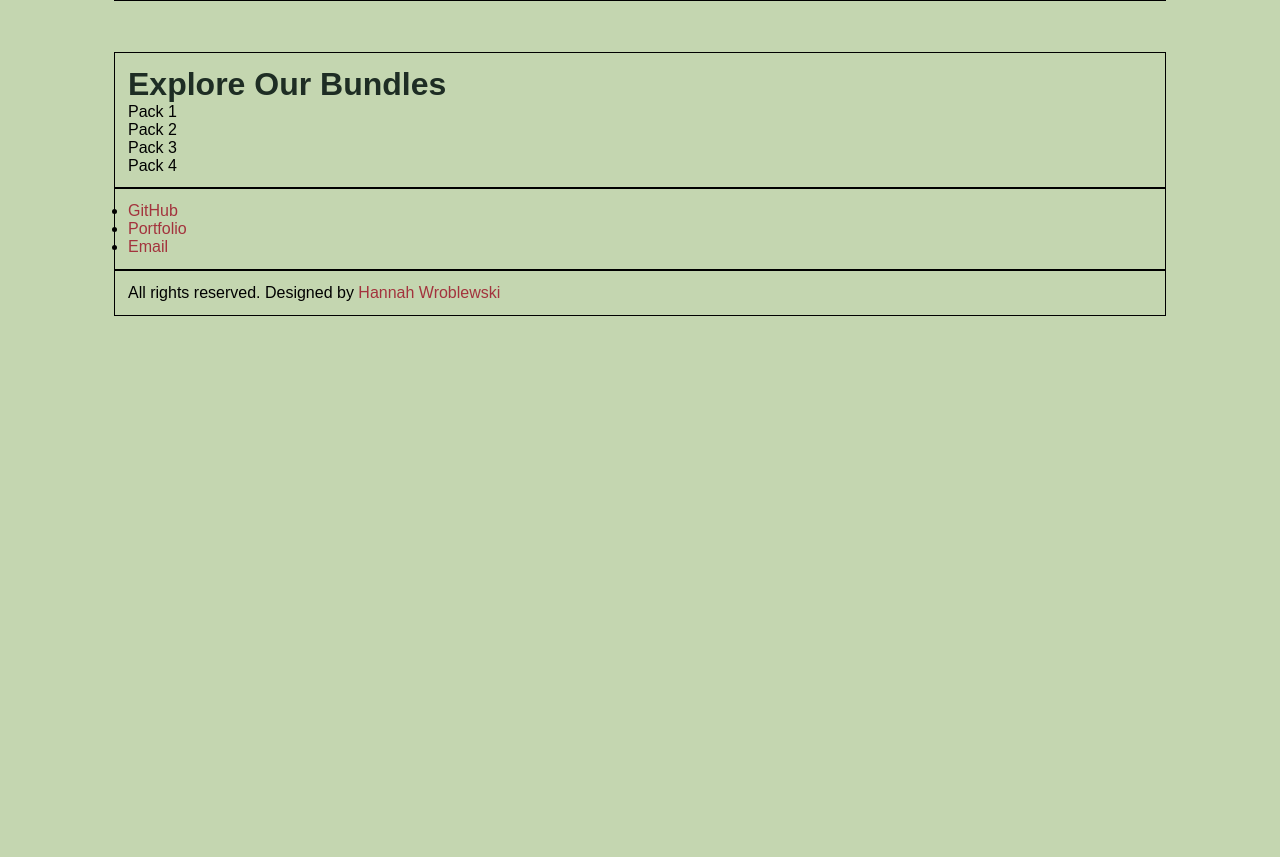
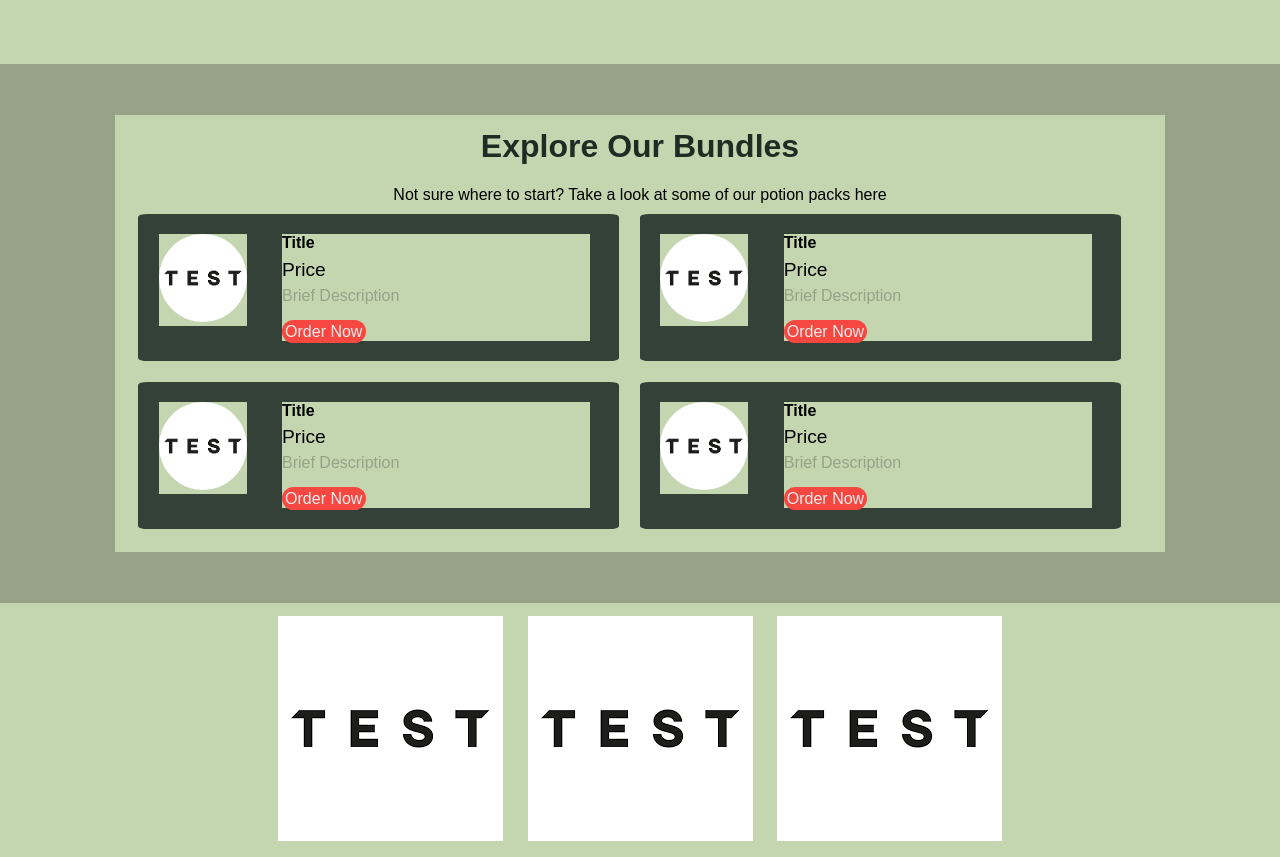
Before and after one commit to HannahWroblewski/dunkinDecoctions, a plain HTML site: page index.html in a window 1280 px wide. Shown: the part 792-1649 px from the top of the page. Before the commit the page ends 1108 px from the top, so only its background shows below. Drawn offline with Linux system fonts and the light colour scheme.

Commit message:
basically done, just needs to finish css

```diff
--- a/css/style.css
+++ b/css/style.css
@@ -15,7 +15,7 @@
 
 .container{
     width: 80%;
-    border: 1px solid black;
+
     margin: 0 auto;
     padding: 1%;
     /* background-color: transparent; */
@@ -58,11 +58,13 @@ a:hover{
 
 .button-primary:hover{
     background-color: #33a333;
+    color: #ececec;
 }
 
 h2{
     color: #1e2d24;
     font-size: 2rem;
+    margin-bottom: 2%;
 }
 
 h3{
@@ -87,7 +89,7 @@ h3{
 /* NavBar CSS */
 
 .logo{
-    border: 1px solid blue;
+
     width: 10%;
     float: left;
 }
@@ -148,8 +150,112 @@ list-style-type: none;
 }
 
 .box-3{
-    border: 1px solid blue;
+
     width: 27%;
     float: left;
     margin: 3%;
 }
+
+/* Bundles CSS */
+
+.potion-packs{
+    background-color: #96a386;
+    padding: 4% 0;
+}
+
+.bundle-box{
+
+    width: 43%;
+    margin: 1%;
+    padding: 2%;
+    float: left;
+    background-color: #334139;
+    border-radius: 2%;
+}
+
+.bundle-img{
+    width: 20%;
+    float: left;
+}
+
+.bundle-info{
+    width: 70%;
+    float: left;
+    margin-left: 8%;
+
+}
+
+.bundle-price{
+    font-size: 1.2rem;
+    margin: 2% 0;
+}
+
+.bundle-desc{
+    font-size: 1rem;
+    color: #96a386;
+}
+
+/* Social Media CSS */
+.social-media ul{
+    list-style-type: none;
+}
+
+.social-media ul li{
+    display: inline;
+    padding: 1%;
+}
+
+/* Mobile CSS */
+@media only screen and (max-width: 768px){
+    .logo{
+        width: 80%;
+        float: none;
+        margin: 1% auto;
+    }
+
+    .menu ul{
+        text-align: center;
+    }
+
+    .potion-search input[type="search"]{
+        width: 90%;
+        margin-bottom: 3%;
+        padding: 2%;
+    }
+
+    .potion-search{
+        padding: 10% 0;
+    }
+
+    .button{
+        width: 90%;
+        padding: 2%;
+    }
+
+    .categories{
+        padding: 10% 0;
+    }
+
+    h2{
+        margin-bottom: 5% auto;
+    }
+
+    .box-3{
+        width: 95%;
+        margin: 4% auto;
+    }
+
+   .potion-packs{
+       padding: 20% 0;
+   }
+
+   .bundle-box{
+       width: 90%;
+       padding: 5%;
+       margin-bottom: 5%;
+   }
+
+   .social-media{
+       padding: 5% 0;
+   }
+}
--- a/index.html
+++ b/index.html
@@ -59,23 +59,29 @@
         <div class="container">
             <h2 class="text-center">Categories</h2>
 
+            <a href="#">
             <div class="box-3 float-container">
                 <img src="images/download.png" alt="test" class="img-responsive img-curve">
 
                 <h3 class="float-text text-white">Health Potions</h3>
             </div>
+            </a>
 
+            <a href="#">
             <div class="box-3 float-container">
                 <img src="images/download.png" alt="test" class="img-responsive img-curve">
 
                 <h3 class="float-text text-white">Stat Boosts</h3>
             </div>
+            </a>
 
+            <a href="#">
             <div class="box-3 float-container">
                 <img src="images/download.png" alt="test" class="img-responsive img-curve">
 
                 <h3 class="float-text text-white">Temporary Abilities</h3>
             </div>
+            </a>
 
             <div class="clear-fix"></div>
         </div>
@@ -86,23 +92,82 @@
     <!-- PotionPacks section starts here -->
     <section class="potion-packs">
         <div class="container">
-            <h2>Explore Our Bundles</h2>
+            <h2 class="text-center">Explore Our Bundles</h2>
+            <p class="text-center">Not sure where to start? Take a look at some of our potion packs here</p>
 
-            <div class="bundle">
-                Pack 1
+            <div class="bundle-box">
+                <div class="bundle-img">
+                    <img src="images/download.png" alt="test" class="img-responsive img-curve">
+                </div>
+
+                <div class="bundle-info">
+                    <h4>Title</h4>
+
+                    <p class="bundle-price">Price</p>
+
+                    <p class="bundle-desc">Brief Description</p>
+                    <br>
+                    <a href="#" class="button button-primary">Order Now</a>
+                </div>
+
+                <div class="clear-fix"></div>
             </div>
 
-            <div class="bundle">
-                Pack 2
+            <div class="bundle-box">
+                <div class="bundle-img">
+                    <img src="images/download.png" alt="test" class="img-responsive img-curve">
+                </div>
+
+                <div class="bundle-info">
+                    <h4>Title</h4>
+
+                    <p class="bundle-price">Price</p>
+
+                    <p class="bundle-desc">Brief Description</p>
+                    <br>
+                    <a href="#" class="button button-primary">Order Now</a>
+                </div>
+
+                <div class="clear-fix"></div>
             </div>
 
-            <div class="bundle">
-                Pack 3
+            <div class="bundle-box">
+                <div class="bundle-img">
+                    <img src="images/download.png" alt="test" class="img-responsive img-curve">
+                </div>
+
+                <div class="bundle-info">
+                    <h4>Title</h4>
+
+                    <p class="bundle-price">Price</p>
+
+                    <p class="bundle-desc">Brief Description</p>
+                    <br>
+                    <a href="#" class="button button-primary">Order Now</a>
+                </div>
+
+                <div class="clear-fix"></div>
             </div>
 
-            <div class="bundle">
-                Pack 4
+            <div class="bundle-box">
+                <div class="bundle-img">
+                    <img src="images/download.png" alt="test" class="img-responsive img-curve">
+                </div>
+
+                <div class="bundle-info">
+                    <h4>Title</h4>
+
+                    <p class="bundle-price">Price</p>
+
+                    <p class="bundle-desc">Brief Description</p>
+                    <br>
+                    <a href="#" class="button button-primary">Order Now</a>
+                </div>
+
+                <div class="clear-fix"></div>
             </div>
+
+            <div class="clear-fix"></div>
         </div>
 
     </section>
@@ -110,18 +175,18 @@
 
     <!-- SocialMedia section starts here -->
     <section class="social-media">
-        <div class="container">
+        <div class="container text-center">
             <ul>
                 <li>
-                    <a href="a">GitHub</a>
+                    <a href="a"><img src="images/download.png"></a>
                 </li>
 
                 <li>
-                    <a href="a">Portfolio</a>
+                    <a href="a"><img src="images/download.png"></a>
                 </li>
 
                 <li>
-                    <a href="a">Email</a>
+                    <a href="a"><img src="images/download.png"></a>
                 </li>
             </ul>
         </div>
@@ -131,7 +196,7 @@
 
     <!-- Footer section starts here -->
     <section class="footer">
-        <div class="container">
+        <div class="container text-center">
            <p>
                All rights reserved. Designed by <a href="a">Hannah Wroblewski</a>
            </p>
```
